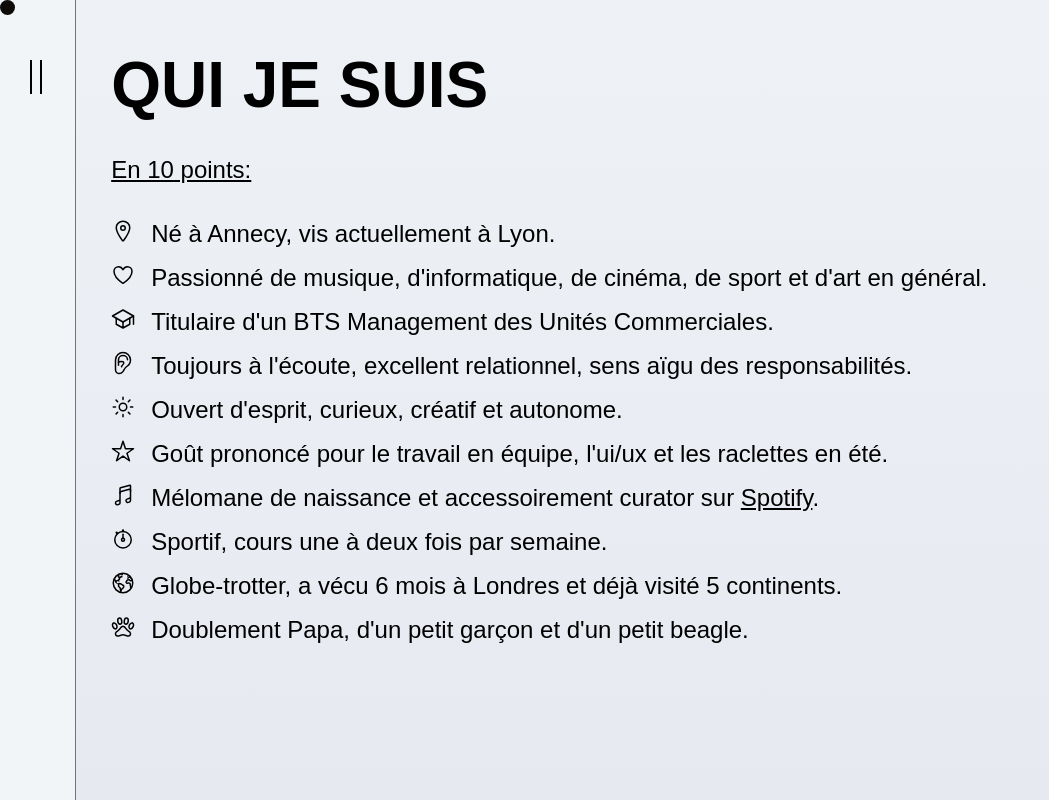
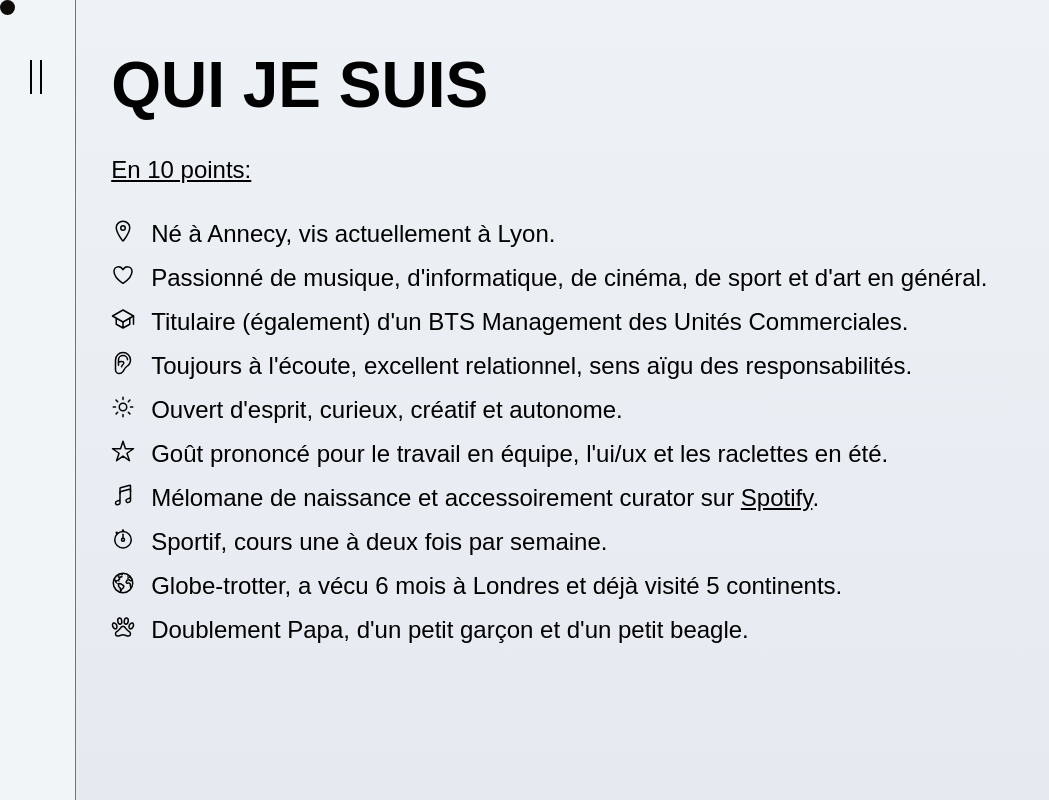
Before and after one commit to idrissdiakite/portfolio-react, a React (Create React App) app: page /whoiam in a window 1280 px wide. Shown: the whole page, without its empty margins (0-1049 px from the left). Built offline with nearby package versions, Linux system fonts and the light colour scheme; a web font is replaced by a local one.

Commit message:
🎨 [WHOIAM] Updated content

```diff
--- a/src/components/Whoiam/infos.js
+++ b/src/components/Whoiam/infos.js
@@ -24,7 +24,7 @@ const infos = [
   },
   {
     icon: <IoSchoolOutline />,
-    text: "Titulaire d'un BTS Management des Unités Commerciales.",
+    text: "Titulaire (également) d'un BTS Management des Unités Commerciales.",
   },
   {
     icon: <IoEarOutline />,
```
